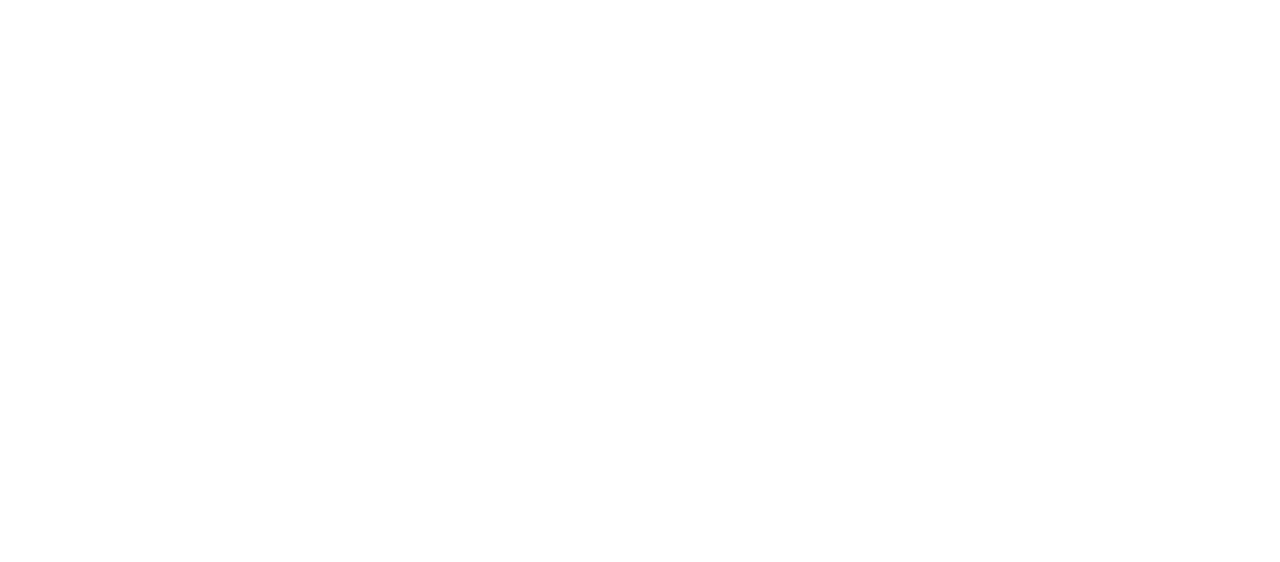
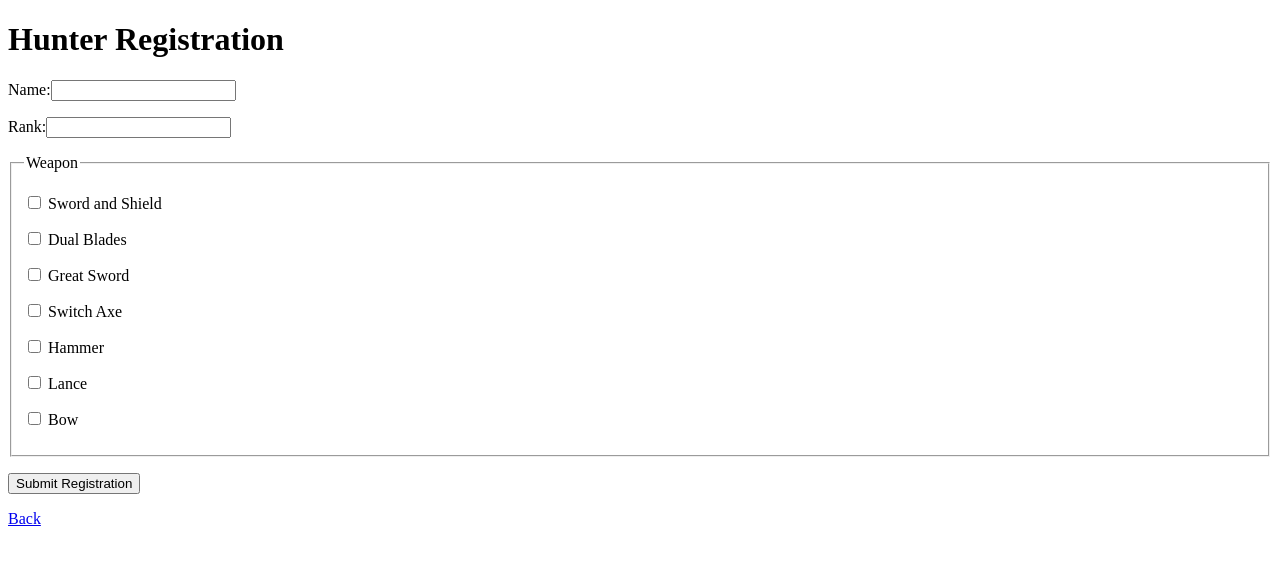
Before and after one commit to RJYocham/GuildHall, a plain HTML site: page reg.html in a window 1280 px wide. Drawn offline with Linux system fonts and the light colour scheme.

Commit message:
added hunter registration form

```diff
--- a/reg.html
+++ b/reg.html
@@ -0,0 +1,62 @@
+<!DOCTYPE html>
+<html lang="en">
+<head>
+    <title>Hunter Registration</title>
+</head>
+<body>
+    <h1>Hunter Registration</h1>
+    <div>
+        <p>
+            Name:<input/>
+        </p>
+
+        <p>
+            Rank:<input type="number"/>
+        </p>
+
+        <fieldset>
+            <legend>Weapon</legend>
+
+            <p>
+                <input type="checkbox" name="ss" id="ss" value="ss"/>
+               <label for="ss">Sword and Shield</label>
+          </p>
+
+            <p>
+                <input type="checkbox" name="db" id="db" value="db"/>
+                <label for="db">Dual Blades</label>
+            </p>
+
+            <p>
+                <input type="checkbox" name="gs" id="gs" value="gs"/>
+                <label for="gs">Great Sword</label>
+            </p>
+
+            <p>
+                <input type="checkbox" name="saxe" id="saxe" value="saxe"/>
+                <label for="saxe">Switch Axe</label>
+            </p>
+
+         <p>
+                <input type="checkbox" name="hammer" id="hammer" value="hammer"/>
+                <label for="hammer">Hammer</label>
+            </p>
+
+            <p>
+                <input type="checkbox" name="lance" id="lance" value="lance"/>
+                <label for="lance">Lance</label>
+             </p>
+
+            <p>
+                <input type="checkbox" name="bow" id="bow" value="bow"/>
+                <label for="bow">Bow</label>
+            </p>
+
+        </fieldset>
+        <p>
+            <button type="submit">Submit Registration</button>
+        </p>
+    </div>
+    <a href="./index.html">Back</a>
+</body>
+</html>
```
Also changed, not shown: request.html (+1 -1 lines).
